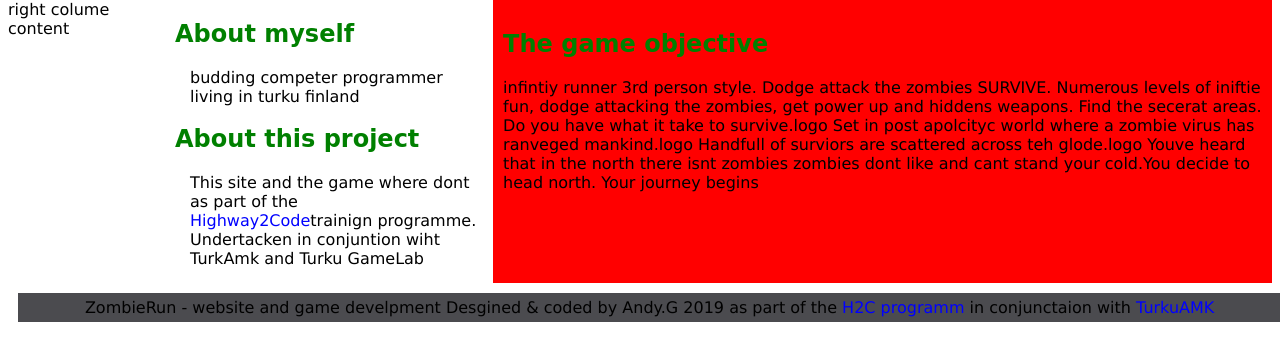
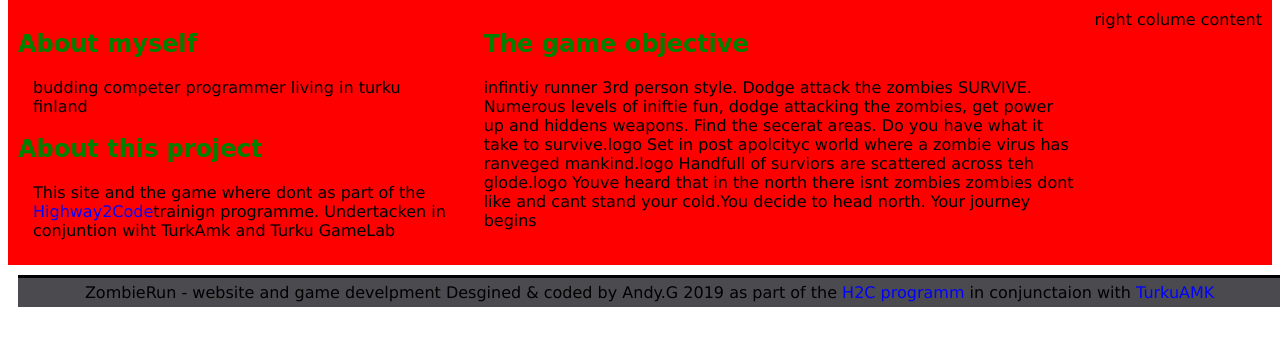
Before and after one commit to agdod/ZombieRun_webSite, a PHP site: page /about.php in a window 1280 px wide. Shown: the part 248-609 px from the top of the page. Run offline with PHP 8.4, Linux system fonts and the light colour scheme.

Commit message:
renaming left, right <div> added solid div

```diff
--- a/about.php
+++ b/about.php
@@ -13,7 +13,7 @@
             <div class="col-12 header">
                 <h1>About</h1>
             </div>
-            <div class="col-3 aside-right">
+            <div class="col-3 right">
                 right colume content
             </div>
             <div class="col-6 main">
@@ -27,7 +27,7 @@
 
                     Your journey begins
             </div>
-            <div class="col-3 aside-left ads">
+            <div class="col-3 left ads">
                 <h2>About myself</h2>
                 <p>
                     budding competer programmer living in turku finland
@@ -38,7 +38,7 @@
                     This site and the game where dont as part of the <a href="https://h2c.fi/">Highway2Code</a>trainign programme. Undertacken in conjuntion wiht TurkAmk and Turku GameLab
                 </p>
             </div>
-            <div class="col-12 footer">
+            <div class="col-12 footer solid-divider">
                     <?php include('footer.php') ?>
             </div>
         </div>
--- a/contact.php
+++ b/contact.php
@@ -15,7 +15,7 @@
             <div class="col-12 header">
                 <h1>ZombieRun</h1>
             </div>
-            <div class="col-3 aside-right">
+            <div class="col-3 right">
                right colume content
             </div>
             <div class="col-6 main">
@@ -42,10 +42,10 @@
 
                 </form>
             </div>
-            <div class="col-3 aside-left ads">
+            <div class="col-3 left ads">
               left columen content
             </div>
-            <div class="col-12 footer">
+            <div class="col-12 footer solid-divider">
                     <?php include('footer.php') ?>
             </div>
         </div>
--- a/index.php
+++ b/index.php
@@ -45,7 +45,7 @@
                 </p>
 
             </div>
-            <div class="col-12 footer">
+            <div class="col-12 footer  solid-divider">
                 <?php include('footer.php') ?>
             </div>
         </div>
```
